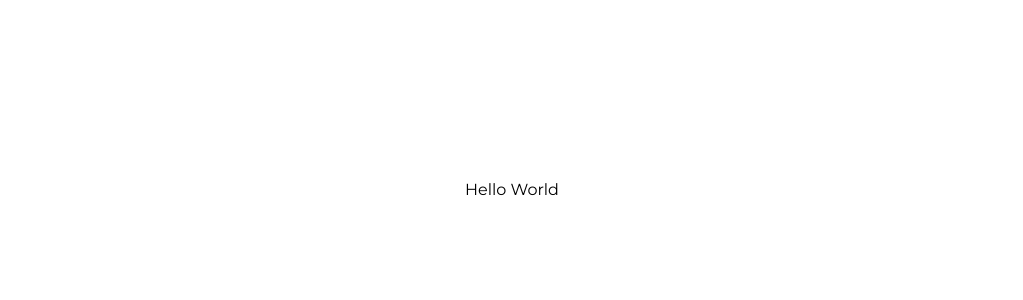
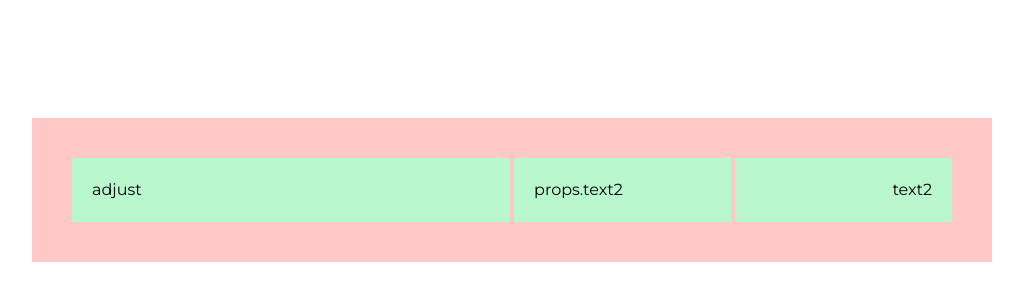
Before and after one commit to acm-ucr/mock-trial-website, a Next.js app: page / in a window 1280 px wide. Shown: the part 210-510 px from the top of the page, without its empty margins (128-1151 px from the left). Built offline with nearby package versions, Linux system fonts and the light colour scheme.

Commit message:
add examples and pages

```diff
--- /dev/null
+++ b/src/app/achievements/page.tsx
@@ -0,0 +1,5 @@
+const Achievements = () => {
+  return <div className="">Achievements</div>;
+};
+
+export default Achievements;
--- /dev/null
+++ b/src/app/board/page.tsx
@@ -0,0 +1,5 @@
+const Board = () => {
+  return <div className="">Board</div>;
+};
+
+export default Board;
--- /dev/null
+++ b/src/app/faqs/page.tsx
@@ -0,0 +1,5 @@
+const FAQS = () => {
+  return <div className="">FAQS</div>;
+};
+
+export default FAQS;
--- a/src/app/page.tsx
+++ b/src/app/page.tsx
@@ -1,7 +1,9 @@
+import Example from "@/components/Example";
+
 const Home = () => {
   return (
     <div className="flex h-screen w-screen items-center justify-center">
-      Hello World
+      <Example text1="adjust" text2="text2" text3="these" />
     </div>
   );
 };
--- /dev/null
+++ b/src/components/Example.tsx
@@ -0,0 +1,13 @@
+const Example = (props: { text1: string; text2: string; text3: string }) => {
+  return (
+    <div className="flex w-3/4 items-center gap-1 bg-red-200 p-10">
+      <div className="w-1/2 bg-green-200 p-5 text-left">{props.text1}</div>
+      <div className="flex w-1/2 flex-row gap-1">
+        <div className="w-full bg-green-200 p-5 text-left">props.text2</div>
+        <div className="w-full bg-green-200 p-5 text-right">{props.text2}</div>
+      </div>
+      {/* Hint: Add another box/div here similarly to line 4 */}
+    </div>
+  );
+};
+export default Example;
```
Also changed, not shown: public/smallLogo.webp (added).
